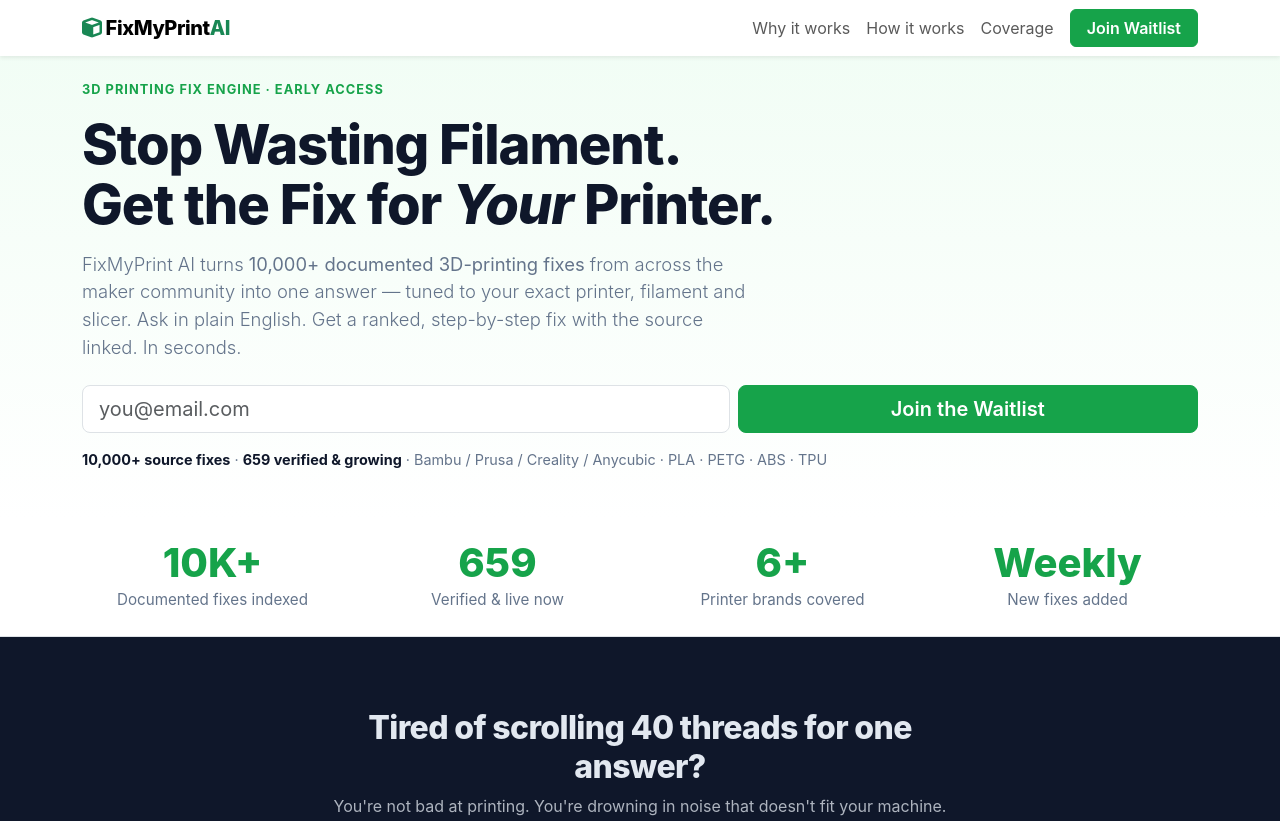
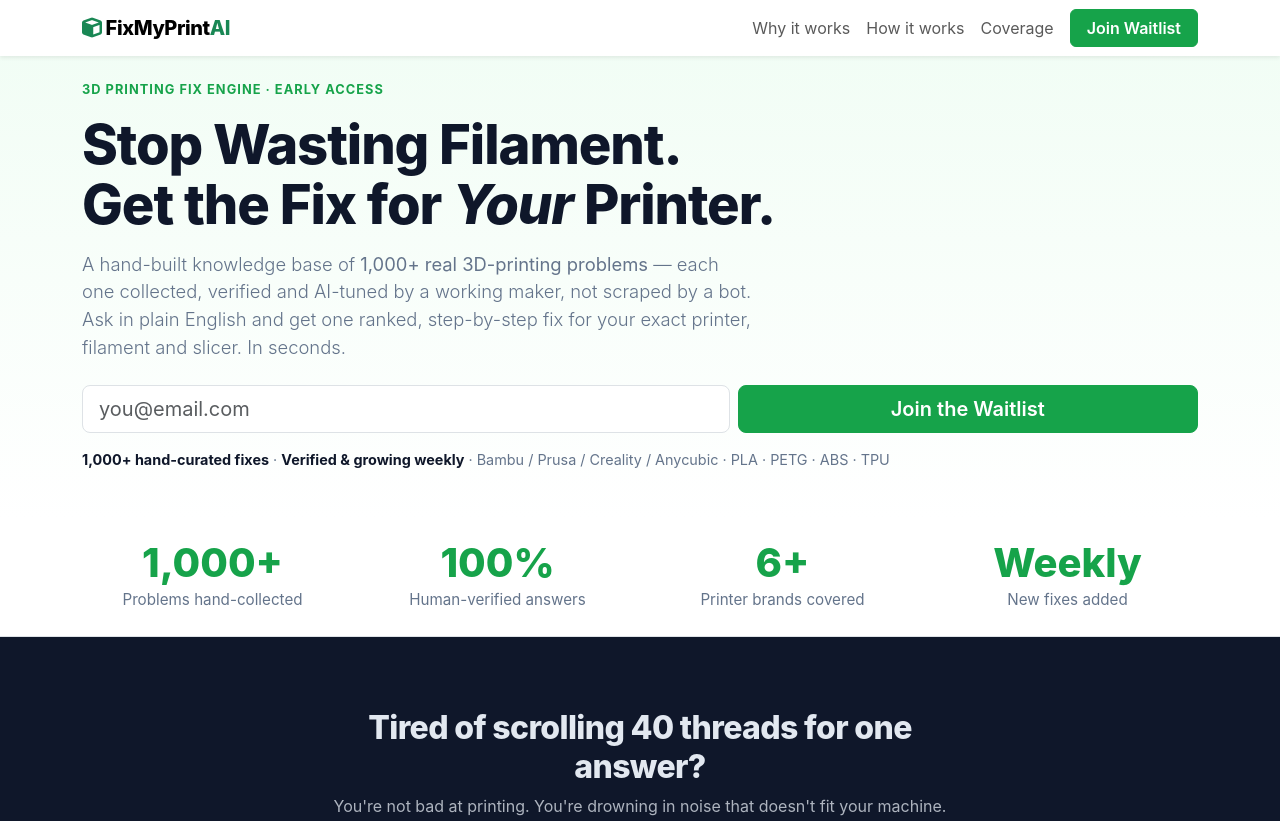
Before and after one commit to qm121/qm121.github.io, a plain HTML site: page index.html in a window 1280 px wide. Shown: the top 821 px of the page. Drawn offline with nearby package versions, Linux system fonts and the light colour scheme.

Commit message:
Reframe copy: hand-curated 1000+ knowledge base, drop community wording

```diff
--- a/index.html
+++ b/index.html
@@ -4,7 +4,7 @@
   <meta charset="utf-8" />
   <meta name="viewport" content="width=device-width, initial-scale=1" />
   <title>FixMyPrint AI — Real 3D Printing Fixes, Tuned to Your Printer</title>
-  <meta name="description" content="Ask in plain English. Get a step-by-step 3D printing fix tuned to your exact printer and filament — distilled from 10,000+ documented community solutions. Join early access." />
+  <meta name="description" content="Ask in plain English. Get a step-by-step 3D printing fix tuned to your exact printer and filament — from a hand-built knowledge base of 1,000+ real printing problems, each collected and verified by a maker, then AI-tuned. Join early access." />
   <link href="https://cdn.jsdelivr.net/npm/bootstrap@5.3.3/dist/css/bootstrap.min.css" rel="stylesheet" />
   <link href="https://cdnjs.cloudflare.com/ajax/libs/font-awesome/6.5.1/css/all.min.css" rel="stylesheet" />
   <style>
@@ -79,9 +79,9 @@
       <p class="eyebrow mb-3">3D Printing Fix Engine · Early Access</p>
       <h1 class="mb-3">Stop Wasting Filament.<br/>Get the Fix for <em>Your</em> Printer.</h1>
       <p class="lead mb-4">
-        FixMyPrint AI turns <strong>10,000+ documented 3D-printing fixes</strong> from across the maker community
-        into one answer — tuned to your exact printer, filament and slicer. Ask in plain English. Get a ranked,
-        step-by-step fix with the source linked. In seconds.
+        A hand-built knowledge base of <strong>1,000+ real 3D-printing problems</strong> — each one collected,
+        verified and AI-tuned by a working maker, not scraped by a bot. Ask in plain English and get one ranked,
+        step-by-step fix for your exact printer, filament and slicer. In seconds.
       </p>
       <form class="row g-2 align-items-center" id="hero-form" action="https://formsubmit.co/28a042f3046334028872e2c39ddd0770" method="POST">
         <input type="hidden" name="_subject" value="New FixMyPrint AI waitlist signup!" />
@@ -97,7 +97,7 @@
       </form>
       <div class="success-box mt-3" id="hero-success"><i class="fa-solid fa-circle-check me-1"></i> You're on the list. Watch your inbox for early-access.</div>
       <p class="trust-bar mt-3 mb-0">
-        <strong>10,000+ source fixes</strong> · <strong>659 verified &amp; growing</strong> · Bambu / Prusa / Creality / Anycubic · PLA · PETG · ABS · TPU
+        <strong>1,000+ hand-curated fixes</strong> · <strong>Verified &amp; growing weekly</strong> · Bambu / Prusa / Creality / Anycubic · PLA · PETG · ABS · TPU
       </p>
     </div>
   </header>
@@ -106,8 +106,8 @@
   <section class="border-bottom">
     <div class="container">
       <div class="row">
-        <div class="col-6 col-md-3 stat"><div class="num">10K+</div><div class="lbl">Documented fixes indexed</div></div>
-        <div class="col-6 col-md-3 stat"><div class="num">659</div><div class="lbl">Verified &amp; live now</div></div>
+        <div class="col-6 col-md-3 stat"><div class="num">1,000+</div><div class="lbl">Problems hand-collected</div></div>
+        <div class="col-6 col-md-3 stat"><div class="num">100%</div><div class="lbl">Human-verified answers</div></div>
         <div class="col-6 col-md-3 stat"><div class="num">6+</div><div class="lbl">Printer brands covered</div></div>
         <div class="col-6 col-md-3 stat"><div class="num">Weekly</div><div class="lbl">New fixes added</div></div>
       </div>
@@ -139,14 +139,14 @@
     <div class="container">
       <div class="section-head">
         <h2>One answer. Tuned to your exact setup.</h2>
-        <p>Not a chatbot guessing — a fix engine built on documented, community-proven solutions, filtered to your machine.</p>
+        <p>Not a chatbot guessing — a fix engine built on 1,000+ real problems I collected and verified by hand, filtered to your machine.</p>
       </div>
       <div class="row g-4">
         <div class="col-md-6 col-lg-3">
           <div class="feature-card">
             <div class="ico"><i class="fa-solid fa-layer-group"></i></div>
-            <h4>10,000+ fixes, distilled</h4>
-            <p>Every answer is drawn from documented community solutions — not invented. No vibes, no hallucinations.</p>
+            <h4>1,000+ problems, hand-curated</h4>
+            <p>Every answer comes from a real problem I collected and verified myself — not invented by a bot. No vibes, no hallucinations.</p>
           </div>
         </div>
         <div class="col-md-6 col-lg-3">
```
